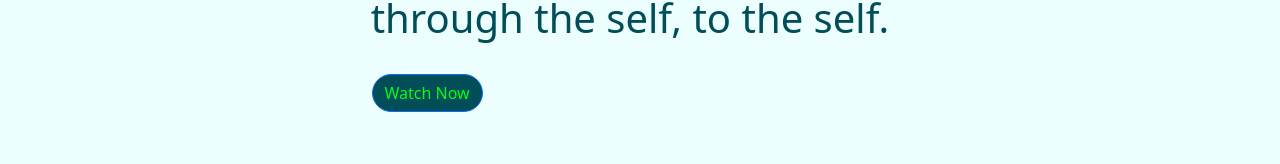
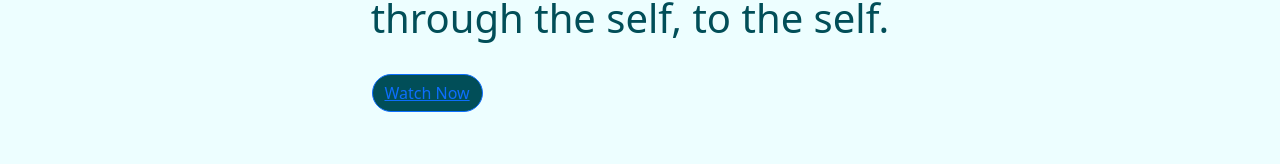
Before and after one commit to strategio-tech/fp-sim7-keyboard-warriors, a React (Vite) app: page /home in a window 1280 px wide. Shown: the part 475-639 px from the top of the page. Built offline with nearby package versions, Linux system fonts and the light colour scheme.

Commit message:
added route to /feed for watch now button

```diff
--- a/src/Views/LandingPage.jsx
+++ b/src/Views/LandingPage.jsx
@@ -1,6 +1,7 @@
 import { useState } from "react";
 import lplogo from '../assets/landing-page-image.png'
 import { Button, Container, Row, Col, Form } from 'react-bootstrap';
+import { Link } from "react-router-dom";
 
 const LandingPage = () => {
 
@@ -37,7 +38,7 @@ const LandingPage = () => {
 
                 <h1 style={{ textAlign: 'center', paddingRight: '20px',paddingTop: '20px', color:'#014E58', marginBottom:'2rem' }}>Yoga is the journey of the self,<br />through the self, to the self.</h1>
 
-                <Button size="md" style={{borderRadius: '60px', background:'#014E58', color:'#00FF19', marginLeft: '11rem'}}>Watch Now</Button>
+                <Button size="md" style={{borderRadius: '60px', background:'#014E58', color:'#00FF19', marginLeft: '11rem'}}><Link to = {"/feed"}>Watch Now</Link></Button>
 
                 <h1 style={{marginTop: '50px', textAlign: 'center', color:'#014E58'}}>About Us</h1>
 
```
